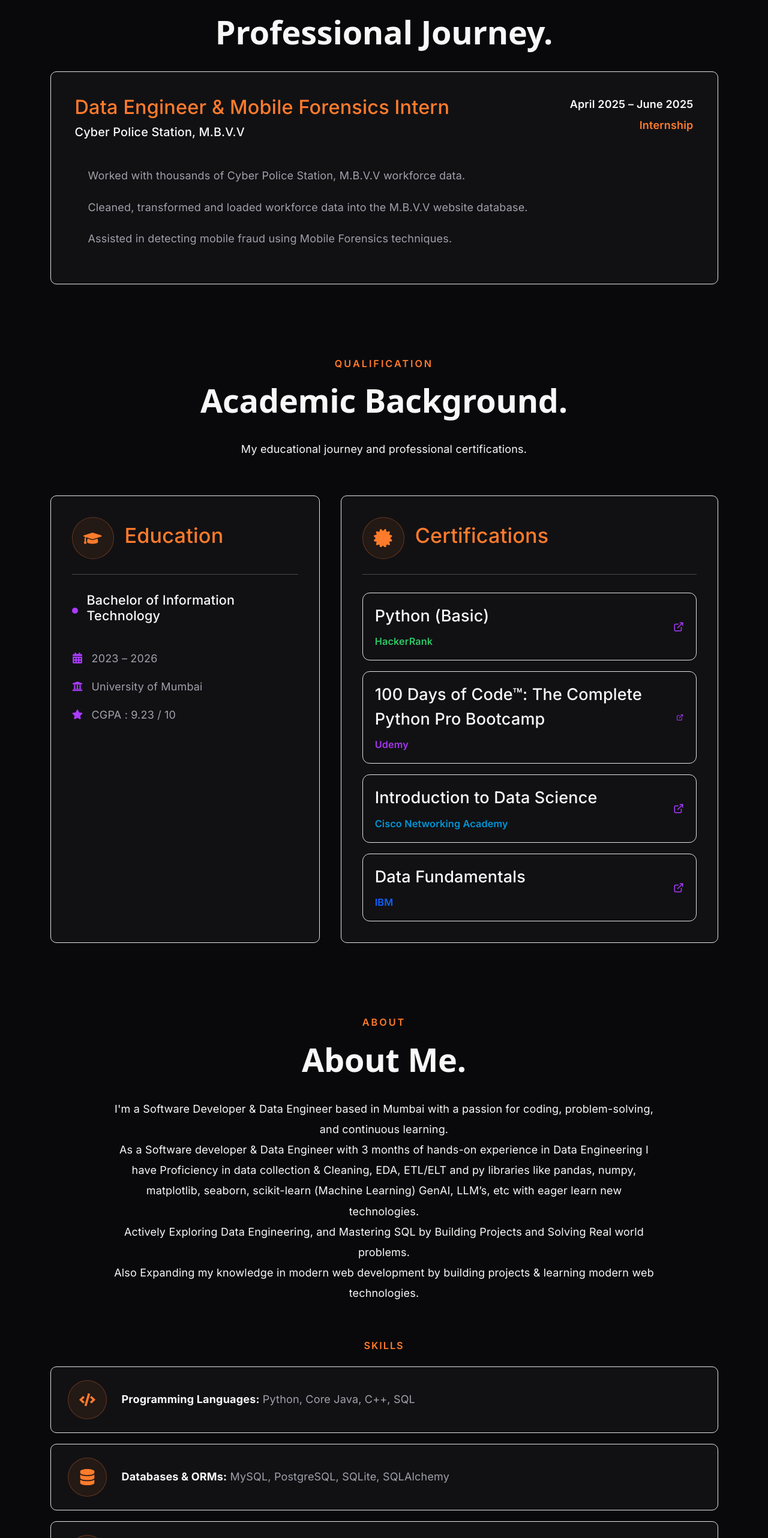
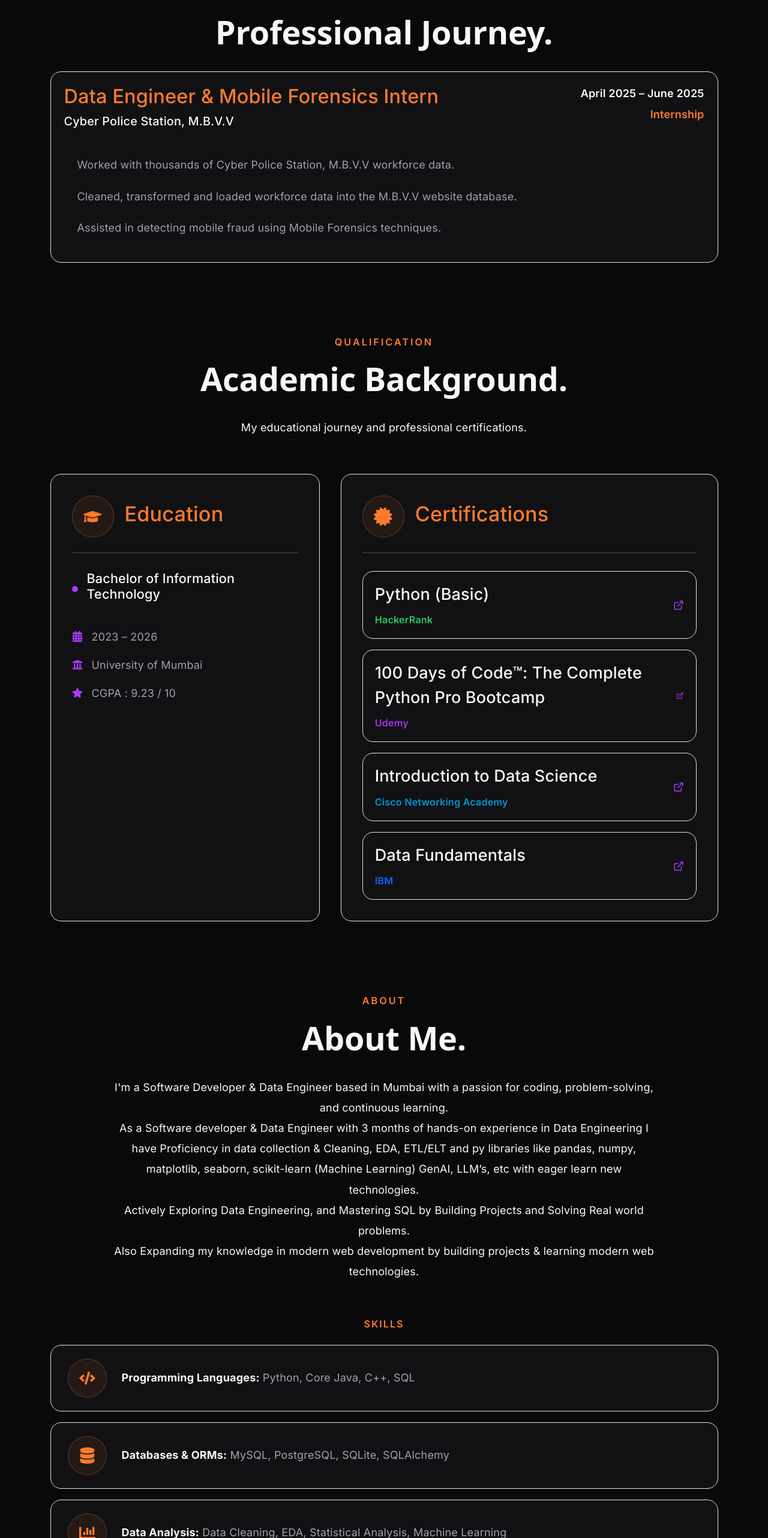
Before and after one commit to UmairAnsari17/portfolio26, a React (Vite) app: page / in a window 1280 px wide. Shown: the part 1922-4486 px from the top of the page at 60% size. Built offline with nearby package versions, Linux system fonts and the light colour scheme.

Commit message:
update styles

```diff
--- a/src/components/About.css
+++ b/src/components/About.css
@@ -33,10 +33,11 @@
     gap:25px;
     background:var(--card-bg);
     border:1px solid var(--border);
-    border-radius:10px;
+    border-radius:18px;
     padding:22px 28px;
     margin-bottom:18px;
     transition:var(--transition);
+    overflow: hidden;
 }
 
 .skill-card:hover{
@@ -83,9 +84,10 @@
     padding:12px 22px;
     background:var(--card-bg);
     border:1px solid var(--border);
-    border-radius:10px;
+    border-radius:18px;
     color:var(--text-color);
     transition:var(--transition);
+    overflow: hidden;
 }
 
 .learning-tags span:hover{
--- a/src/components/Experience.css
+++ b/src/components/Experience.css
@@ -6,9 +6,10 @@
 .experience-card{
     background: var(--card-bg);
     border: 1px solid var(--border);
-    border-radius: 10px;
-    padding: 40px;
+    border-radius: 18px;
+    padding: 22px;
     transition: var(--transition);
+    overflow: hidden;
 }
 
 .experience-card:hover{
--- a/src/components/Qualification.css
+++ b/src/components/Qualification.css
@@ -27,9 +27,10 @@
 .certificate-card{
     background:var(--card-bg);
     border:1px solid var(--border);
-    border-radius: 10px;
+    border-radius: 18px;
     padding:35px;
     transition:var(--transition);
+    overflow: hidden;
 }
 
 .education-card:hover,
@@ -42,15 +43,10 @@
 /* Card Header */
 
 .card-title{
-
     display:flex;
-
     align-items:center;
-
     gap:18px;
-
     margin-bottom:25px;
-
 }
 
 .circle-icon{
@@ -127,9 +123,10 @@ hr{
     padding:18px 20px;
     background: var(--card-bg);
     border:1px solid var(--border);
-    border-radius:12px;
+    border-radius:18px;
     text-decoration:none;
     transition:var(--transition);
+    overflow: hidden;
 }
 
 .certificate-item:hover{
```
